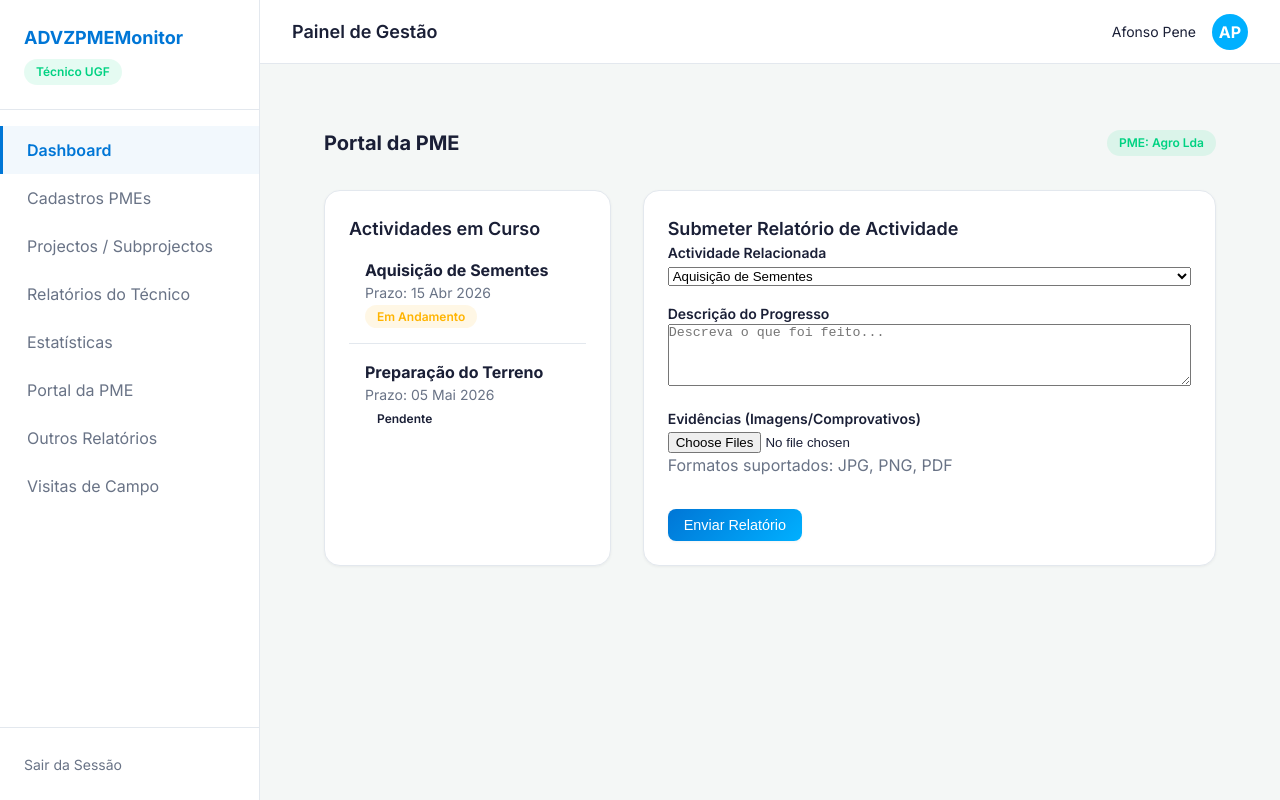
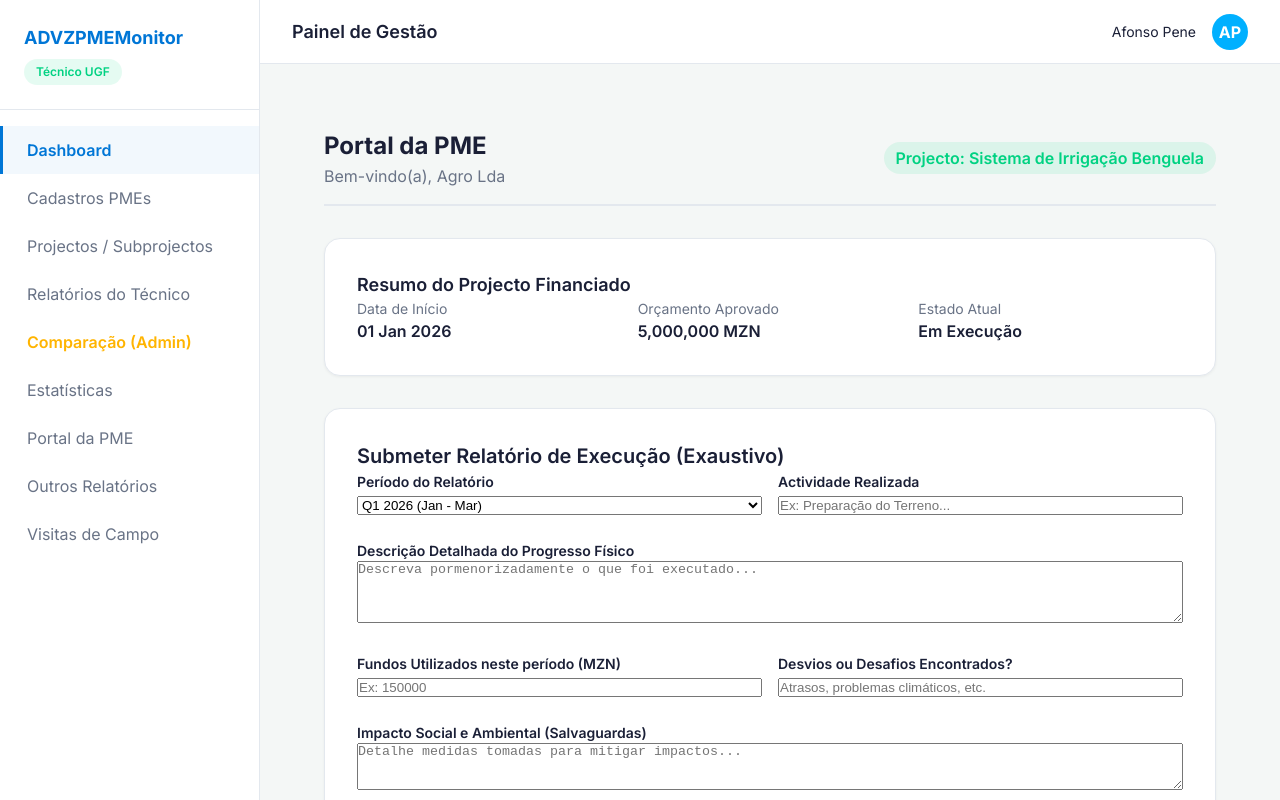
Before and after one commit to afonsinhobrown/ADVZPMEMonitor, a Next.js app: page /portal-pme in a window 1280 px wide. Shown: the top 800 px of the page. Built offline with nearby package versions, Linux system fonts and the light colour scheme.

Commit message:
feat: add Sidebar component, report comparison admin page, and PME portal page

```diff
--- a/src/app/(protected)/portal-pme/page.tsx
+++ b/src/app/(protected)/portal-pme/page.tsx
@@ -1,55 +1,84 @@
 import React from 'react';
 
-export default function PortalPME() {
+export default function PMEPortalView() {
   return (
-    <div style={{ padding: '2rem' }}>
-      <div style={{ display: 'flex', justifyContent: 'space-between', alignItems: 'center', mb: '2rem' }}>
-        <h2 className="text-xl font-bold">Portal da PME</h2>
-        <span className="badge badge-success">PME: Agro Lda</span>
+    <div style={{ padding: '2rem', maxWidth: '1200px', margin: '0 auto' }}>
+      {/* Header específico para a PME, sem a sidebar da agência */}
+      <div style={{ display: 'flex', justifyContent: 'space-between', alignItems: 'center', marginBottom: '2rem', borderBottom: '2px solid var(--border)', paddingBottom: '1rem' }}>
+        <div>
+          <h2 className="text-2xl font-bold">Portal da PME</h2>
+          <p className="text-secondary">Bem-vindo(a), Agro Lda</p>
+        </div>
+        <span className="badge badge-success" style={{ fontSize: '1rem' }}>Projecto: Sistema de Irrigação Benguela</span>
       </div>
 
-      <div style={{ display: 'grid', gridTemplateColumns: '1fr 2fr', gap: '2rem', marginTop: '2rem' }}>
-        <div className="card" style={{ padding: '1.5rem' }}>
-          <h3 className="text-lg font-semibold mb-4">Actividades em Curso</h3>
-          <ul style={{ listStyleType: 'none', padding: 0 }}>
-            <li style={{ padding: '1rem', borderBottom: '1px solid var(--border)' }}>
-              <div style={{ fontWeight: 'bold' }}>Aquisição de Sementes</div>
-              <div className="text-sm text-secondary">Prazo: 15 Abr 2026</div>
-              <span className="badge badge-warning" style={{ marginTop: '0.5rem' }}>Em Andamento</span>
-            </li>
-            <li style={{ padding: '1rem' }}>
-              <div style={{ fontWeight: 'bold' }}>Preparação do Terreno</div>
-              <div className="text-sm text-secondary">Prazo: 05 Mai 2026</div>
-              <span className="badge" style={{ marginTop: '0.5rem' }}>Pendente</span>
-            </li>
-          </ul>
+      <div className="card" style={{ padding: '2rem', marginBottom: '2rem' }}>
+        <h3 className="text-lg font-semibold mb-4">Resumo do Projecto Financiado</h3>
+        <div className="grid grid-cols-3 gap-4">
+          <div>
+            <p className="text-sm text-secondary">Data de Início</p>
+            <p className="font-semibold">01 Jan 2026</p>
+          </div>
+          <div>
+            <p className="text-sm text-secondary">Orçamento Aprovado</p>
+            <p className="font-semibold">5,000,000 MZN</p>
+          </div>
+          <div>
+            <p className="text-sm text-secondary">Estado Atual</p>
+            <p className="font-semibold text-warning">Em Execução</p>
+          </div>
         </div>
+      </div>
 
-        <div className="card" style={{ padding: '1.5rem' }}>
-          <h3 className="text-lg font-semibold mb-4">Submeter Relatório de Actividade</h3>
-          <form style={{ display: 'flex', flexDirection: 'column', gap: '1rem' }}>
+      <div className="card" style={{ padding: '2rem' }}>
+        <h3 className="text-xl font-semibold mb-6">Submeter Relatório de Execução (Exaustivo)</h3>
+        <form style={{ display: 'flex', flexDirection: 'column', gap: '1.5rem' }}>
+
+          <div className="grid grid-cols-2 gap-4">
             <div>
-              <label className="text-sm font-semibold mb-1" style={{ display: 'block' }}>Actividade Relacionada</label>
+              <label className="text-sm font-semibold mb-1" style={{ display: 'block' }}>Período do Relatório</label>
               <select className="form-input" style={{ width: '100%' }}>
-                <option>Aquisição de Sementes</option>
-                <option>Preparação do Terreno</option>
+                <option>Q1 2026 (Jan - Mar)</option>
+                <option>Q2 2026 (Abr - Jun)</option>
               </select>
             </div>
+            <div>
+              <label className="text-sm font-semibold mb-1" style={{ display: 'block' }}>Actividade Realizada</label>
+              <input type="text" className="form-input" style={{ width: '100%' }} placeholder="Ex: Preparação do Terreno..." />
+            </div>
+          </div>
 
+          <div>
+            <label className="text-sm font-semibold mb-1" style={{ display: 'block' }}>Descrição Detalhada do Progresso Físico</label>
+            <textarea className="form-input" rows={4} style={{ width: '100%' }} placeholder="Descreva pormenorizadamente o que foi executado..." />
+          </div>
+
+          <div className="grid grid-cols-2 gap-4">
             <div>
-              <label className="text-sm font-semibold mb-1" style={{ display: 'block' }}>Descrição do Progresso</label>
-              <textarea className="form-input" rows={4} style={{ width: '100%' }} placeholder="Descreva o que foi feito..." />
+              <label className="text-sm font-semibold mb-1" style={{ display: 'block' }}>Fundos Utilizados neste período (MZN)</label>
+              <input type="number" className="form-input" style={{ width: '100%' }} placeholder="Ex: 150000" />
             </div>
+            <div>
+              <label className="text-sm font-semibold mb-1" style={{ display: 'block' }}>Desvios ou Desafios Encontrados?</label>
+              <input type="text" className="form-input" style={{ width: '100%' }} placeholder="Atrasos, problemas climáticos, etc." />
+            </div>
+          </div>
 
-            <div>
-              <label className="text-sm font-semibold mb-1" style={{ display: 'block' }}>Evidências (Imagens/Comprovativos)</label>
-              <input type="file" multiple className="form-input" style={{ width: '100%' }} />
-              <p className="text-xs text-secondary mt-1">Formatos suportados: JPG, PNG, PDF</p>
-            </div>
+          <div>
+            <label className="text-sm font-semibold mb-1" style={{ display: 'block' }}>Impacto Social e Ambiental (Salvaguardas)</label>
+            <textarea className="form-input" rows={3} style={{ width: '100%' }} placeholder="Detalhe medidas tomadas para mitigar impactos..." />
+          </div>
 
-            <button type="button" className="btn btn-primary" style={{ alignSelf: 'flex-start', marginTop: '1rem' }}>Enviar Relatório</button>
-          </form>
-        </div>
+          <div style={{ background: '#f4f7f6', padding: '1.5rem', borderRadius: '8px', border: '1px dashed var(--border)' }}>
+            <label className="text-sm font-semibold mb-1" style={{ display: 'block' }}>Anexar Evidências (Imagens, Recibos, Comprovativos)</label>
+            <input type="file" multiple className="form-input" style={{ width: '100%', background: 'white' }} />
+            <p className="text-xs text-secondary mt-2">Deve incluir fotos do local e digitalização das faturas.</p>
+          </div>
+
+          <button type="button" className="btn btn-primary" style={{ alignSelf: 'flex-start', padding: '1rem 2rem', fontSize: '1.1rem' }}>
+            Gravar e Enviar Relatório
+          </button>
+        </form>
       </div>
     </div>
   );
--- a/src/app/components/Sidebar.tsx
+++ b/src/app/components/Sidebar.tsx
@@ -22,6 +22,9 @@ export default function Sidebar() {
             <Link href="/relatorios-tecnicos" className="text-secondary hover:text-primary">Relatórios do Técnico</Link>
           </li>
           <li style={{ padding: '0.75rem 1.5rem', cursor: 'pointer', borderLeft: '3px solid transparent' }}>
+            <Link href="/comparacao-relatorios" className="font-semibold text-secondary hover:text-primary" style={{ color: 'var(--warning)' }}>Comparação (Admin)</Link>
+          </li>
+          <li style={{ padding: '0.75rem 1.5rem', cursor: 'pointer', borderLeft: '3px solid transparent' }}>
             <Link href="/estatisticas" className="text-secondary hover:text-primary">Estatísticas</Link>
           </li>
           <li style={{ padding: '0.75rem 1.5rem', cursor: 'pointer', borderLeft: '3px solid transparent' }}>
```
Also changed, not shown: src/app/(protected)/comparacao-relatorios/page.tsx (added, +83 -0 lines).
